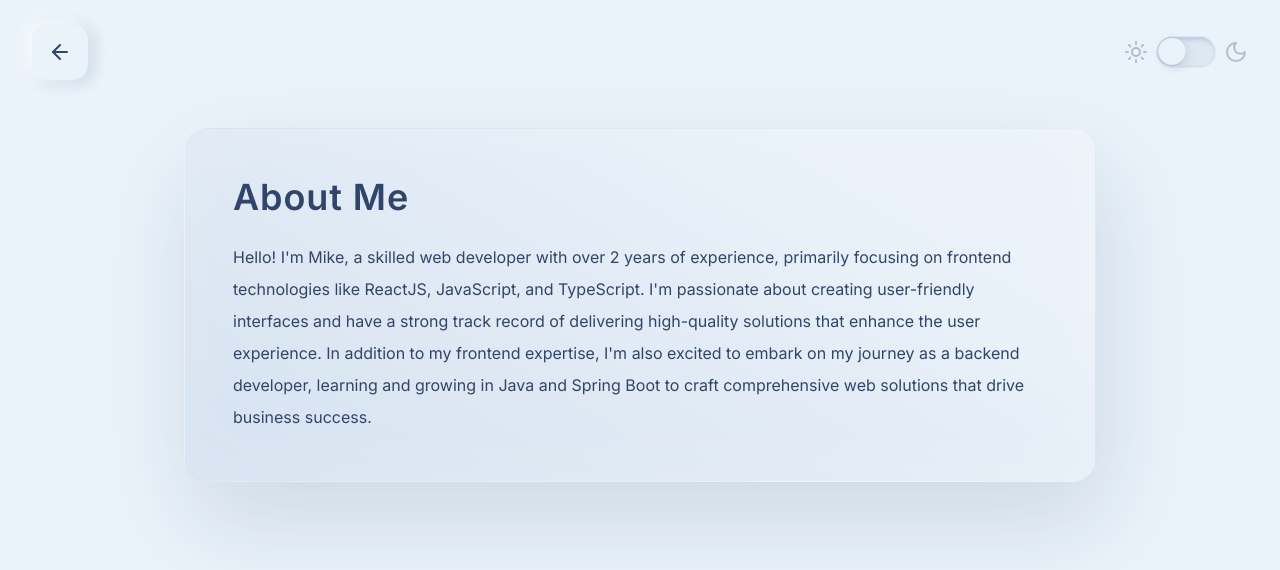
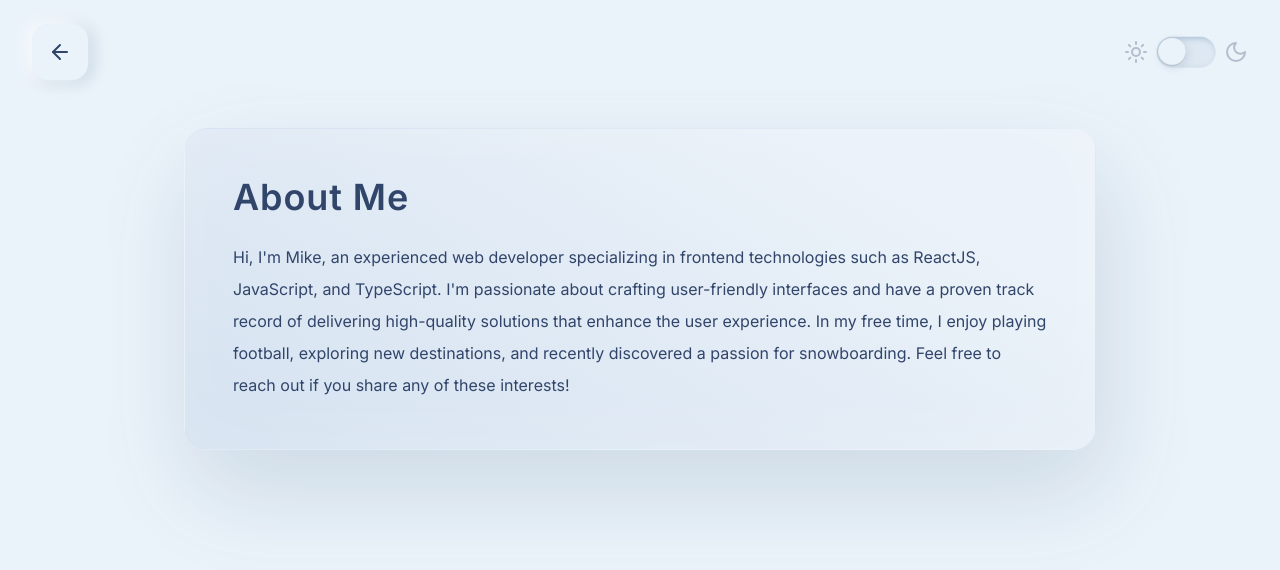
Before and after one commit to mikeliuu/mikeliuu.com, a Next.js app: page /about in a window 1280 px wide. Shown: the top 570 px of the page. Built offline with nearby package versions, Linux system fonts and the light colour scheme; no server answers.

Commit message:
chore: update about page

```diff
--- a/app/about/page.tsx
+++ b/app/about/page.tsx
@@ -8,14 +8,7 @@ export default function About() {
       </h1>
 
       <p className="leading-loose">
-        Hello! I&apos;m Mike, a skilled web developer with over 2 years of
-        experience, primarily focusing on frontend technologies like ReactJS,
-        JavaScript, and TypeScript. I&apos;m passionate about creating
-        user-friendly interfaces and have a strong track record of delivering
-        high-quality solutions that enhance the user experience. In addition to
-        my frontend expertise, I&apos;m also excited to embark on my journey as
-        a backend developer, learning and growing in Java and Spring Boot to
-        craft comprehensive web solutions that drive business success.
+        Hi, I'm Mike, an experienced web developer specializing in frontend technologies such as ReactJS, JavaScript, and TypeScript. I'm passionate about crafting user-friendly interfaces and have a proven track record of delivering high-quality solutions that enhance the user experience. In my free time, I enjoy playing football, exploring new destinations, and recently discovered a passion for snowboarding. Feel free to reach out if you share any of these interests!
       </p>
     </Card>
   );
```
